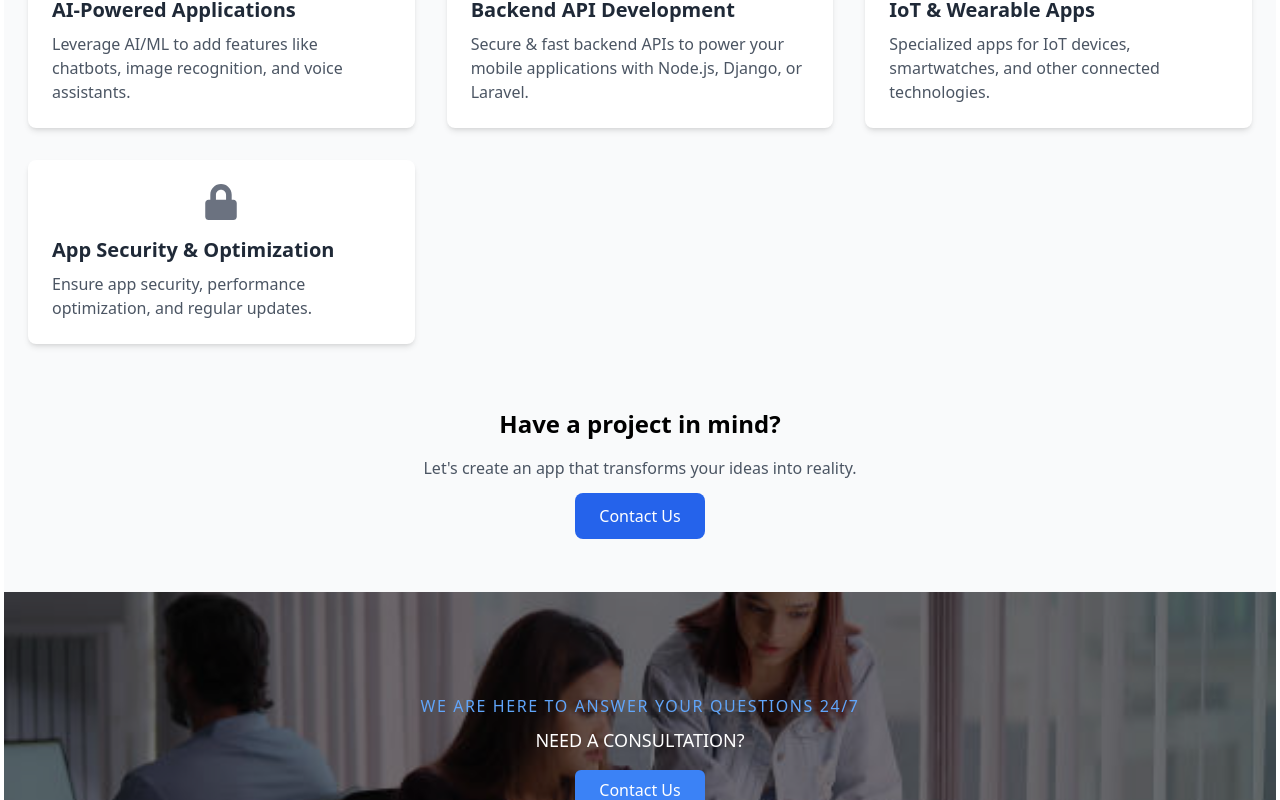
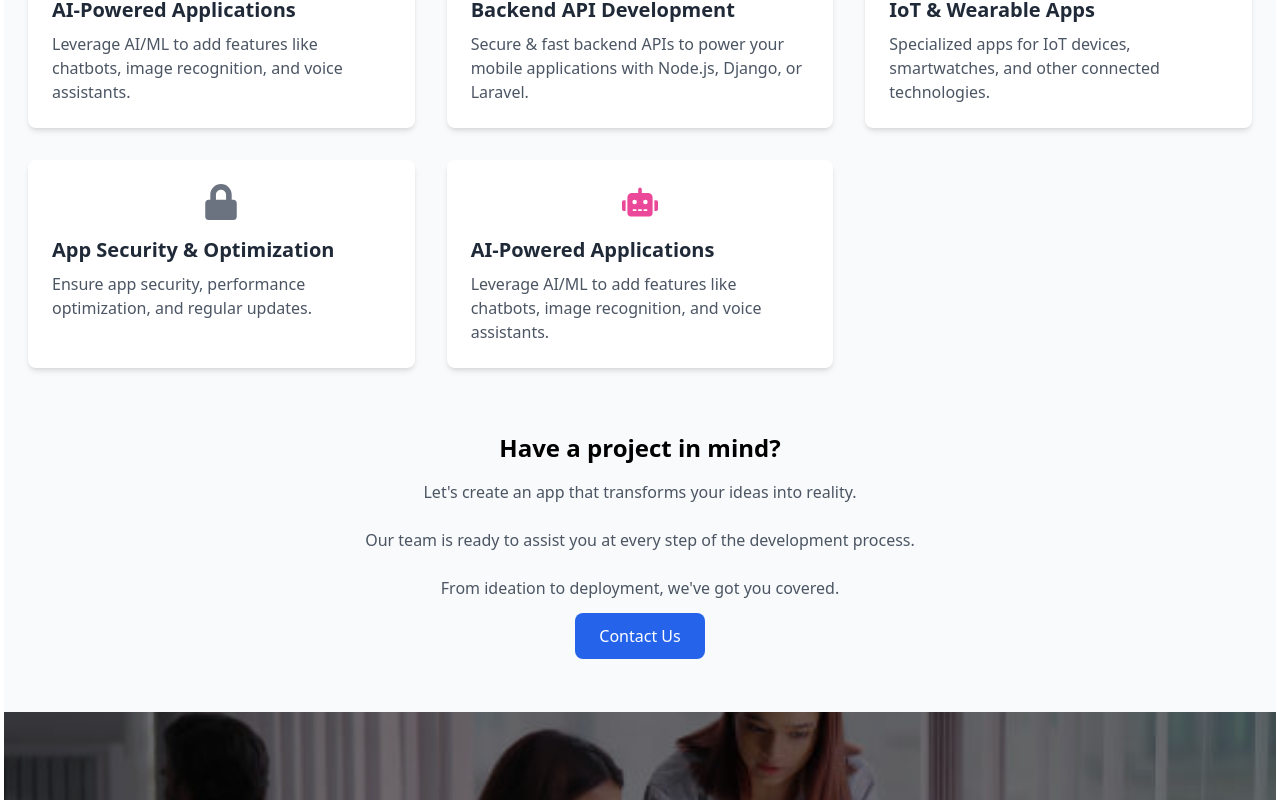
Before and after one commit to PremKumarY/ijekerTech, a React (Vite) app: page /itSolutions/AppDevelopment in a window 1280 px wide. Shown: the part 714-1514 px from the top of the page. Built offline with nearby package versions, Linux system fonts and the light colour scheme.

Commit message:
try to solve error

```diff
--- a/src/components/itSolutions/AppDevelopment.jsx
+++ b/src/components/itSolutions/AppDevelopment.jsx
@@ -40,6 +40,11 @@ function AppDevelopment() {
       icon: <FaLock className="text-4xl text-gray-500" />,
       title: "App Security & Optimization",
       description: "Ensure app security, performance optimization, and regular updates."
+    },
+    {
+      icon: <FaRobot className="text-4xl text-pink-500" />,
+      title: "AI-Powered Applications",
+      description: "Leverage AI/ML to add features like chatbots, image recognition, and voice assistants."
     }
   ];
 
@@ -89,6 +94,12 @@ function AppDevelopment() {
         <p className="text-gray-600 mb-6">
           Let's create an app that transforms your ideas into reality.
         </p>
+        <p className="text-gray-600 mb-6">
+          Our team is ready to assist you at every step of the development process.
+        </p>
+        <p className="text-gray-600 mb-6">
+          From ideation to deployment, we've got you covered.
+        </p>
         <a
           href="/contact"
           className="bg-blue-600 text-white px-6 py-3 rounded-lg hover:bg-blue-700 transition"
```
